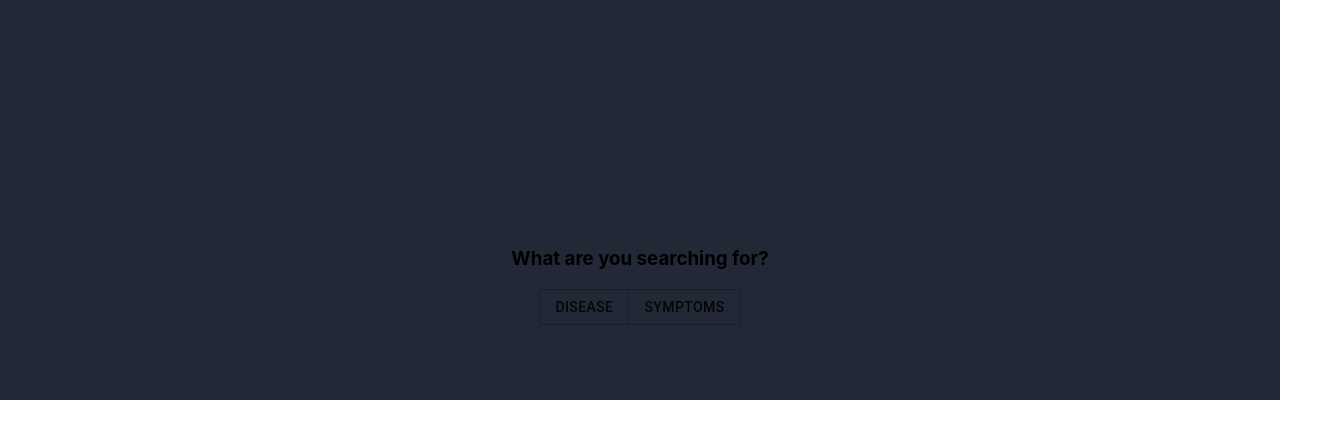
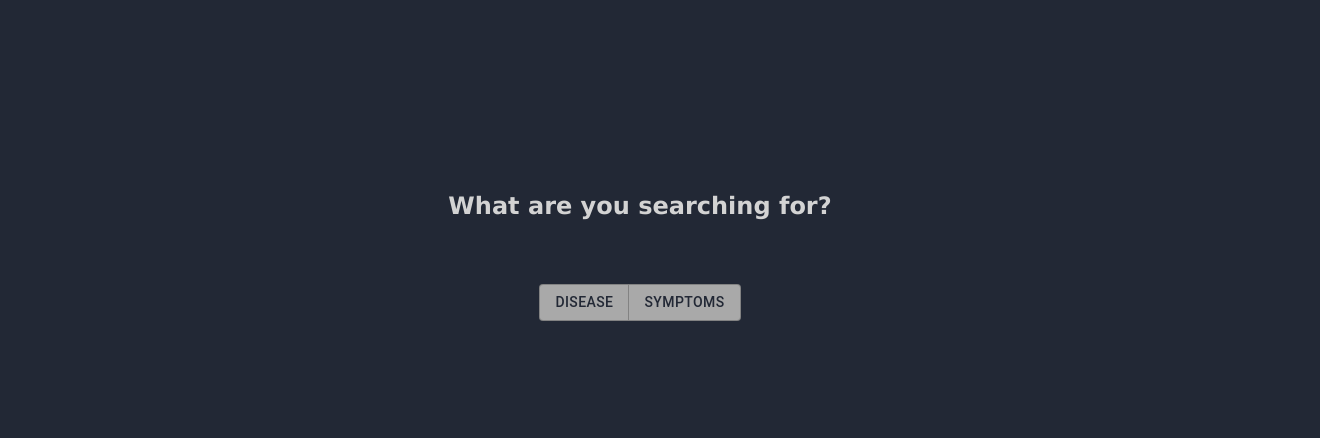
Before and after one commit to IOverflow/SRIfront, a React (Create React App) app: page / in a window 1280 px wide. Shown: the top 438 px of the page, 1320 px wide, since content can reach past the window. Built offline with nearby package versions, Linux system fonts and the light colour scheme.

Commit message:
added styling & delete feature for rendered docs

```diff
--- a/src/App.css
+++ b/src/App.css
@@ -4,7 +4,13 @@
     background-color: rgb(34, 40, 53);
     display: flex;
     flex-direction: column;
-    align-items: flex-start;
+    align-items: center;
+    justify-content: center;
+}
+
+.AppGrid {
+    align-self: center;
+    align-items: center;
     justify-content: center;
 }
 
--- a/src/App.js
+++ b/src/App.js
@@ -2,8 +2,7 @@ import "./App.css";
 import React, { Component } from "react";
 import { DocList } from "./components/document-list/document-list.component";
 import { QueryInput } from "./components/query-input/query-input.component";
-import Document from "./components/document/document.component";
-import Grid from "@material-ui/core/Grid";
+import { Grid } from "@material-ui/core";
 
 class App extends Component {
     state = {
@@ -13,14 +12,17 @@ class App extends Component {
     render() {
         return (
             <div className='App'>
-                <QueryInput
-                    searchHandler={this.search}
-                    resetHandler={() => this.setState({ docs: [] })}
-                />
-                <DocList
-                    docs={this.state.docs}
-                    documentDeleteHandler={this.docDelete}
-                />
+                <Grid container className='AppGrid' spacing={10}>
+                    <Grid item>
+                        <QueryInput
+                            searchHandler={this.search}
+                            resetHandler={() => this.setState({ docs: [] })}
+                        />
+                    </Grid>
+                    <Grid item container alignItems='center' justify='center'>
+                        <DocList docs={this.state.docs} />
+                    </Grid>
+                </Grid>
             </div>
         );
     }
@@ -40,9 +42,7 @@ class App extends Component {
     docDelete = async (docId) => {
         const temp = this.state.docs;
         const filtered = temp.filter((doc) => doc.id !== docId);
-        await this.setState({ docs: filtered }, () =>
-            console.log(this.state.docs)
-        );
+        this.setState({ docs: filtered }, () => console.log(this.state.docs));
     };
 }
 
--- /dev/null
+++ b/src/components/aucomplete/autocomplete.component.jsx
@@ -0,0 +1,2 @@
+import { Input } from "@material-ui/core";
+import React from "react";
--- a/src/components/query-input/query-input.component.jsx
+++ b/src/components/query-input/query-input.component.jsx
@@ -1,19 +1,117 @@
-import React, { Component } from "react";
-import { ButtonGroup, Button, Input } from "@material-ui/core";
+import React, { Component, useState } from "react";
+import {
+    ButtonGroup,
+    Button,
+    Input,
+    withStyles,
+    IconButton,
+    Grid,
+} from "@material-ui/core";
 import "./query-input.styles.css";
+import { ArrowBackIosRounded, SearchRounded } from "@material-ui/icons";
 
-export const QueryInput1 = () => (
-    <div className='query-container'>
-        <InputLabel />
-        <input
-            type='search'
-            name='query'
-            id='query-search'
-            className='query-input'
-        ></input>
-        <GoButton />
-    </div>
-);
+// export const QueryInput = ({ searchHandler, resetHandler }) => {
+//     const [data, setData] = useState({
+//         query: "",
+//         endpoint: "",
+//         searchDisease: false,
+//         searchSymptoms: false,
+//         searchSelected: false,
+//     });
+
+//     const executeSearch = () => {
+//         const endquery = data.endpoint + data.query;
+//         searchHandler(endquery);
+//     };
+
+//     const handleEnter = (event) => {
+//         if (event.charCode === 13) {
+//             executeSearch();
+//         }
+//     };
+
+//     const reset = () => {
+//         setData({
+//             query: "",
+//             endpoint: "",
+//             searchDisease: false,
+//             searchSymptoms: false,
+//             searchSelected: false,
+//         });
+//         resetHandler();
+//     };
+
+//     return (
+//         <div className='query-container'>
+//             {data.searchSelected ? (
+//                 <div className='query-container'>
+//                     <Button onClick={() => reset()}>Go Back</Button>
+//                     <Input
+//                         type='search'
+//                         name='query'
+//                         id='query-search'
+//                         className='query-input'
+//                         placeholder={
+//                             data.searchSymptoms
+//                                 ? "Enter symptoms here"
+//                                 : "Enter disease name here"
+//                         }
+//                         onChange={(e) => {
+//                             //const val = e.target.value;
+//                             //console.log(val);
+//                             //data.query = e.target.value;
+//                             setData({
+//                                 query: e.target.value,
+//                                 endpoint: data.endpoint,
+//                                 searchDisease: data.searchDisease,
+//                                 searchSymptoms: data.searchSymptoms,
+//                                 searchSelected: data.searchSelected,
+//                             });
+//                             console.log(data.query);
+//                         }}
+//                         onKeyPress={(e) => {
+//                             handleEnter(e);
+//                         }}
+//                     ></Input>
+//                     <Button
+//                         className='query-button'
+//                         onClick={() => executeSearch()}
+//                     >
+//                         Buscar
+//                     </Button>
+//                 </div>
+//             ) : (
+//                 <div className='selector-group'>
+//                     <h3>What are you searching for?</h3>
+//                     <ButtonGroup name='search-selector'>
+//                         <Button
+//                             onClick={() =>
+//                                 setData({
+//                                     searchSelected: true,
+//                                     endpoint: "disease",
+//                                 })
+//                             }
+//                         >
+//                             Disease
+//                         </Button>
+//                         <Button
+//                             onClick={() => {
+//                                 setData({
+//                                     searchSymptoms: true,
+//                                     searchSelected: true,
+//                                     endpoint: "search/?query=",
+//                                 });
+//                                 console.log(data);
+//                             }}
+//                         >
+//                             Symptoms
+//                         </Button>
+//                     </ButtonGroup>
+//                 </div>
+//             )}
+//         </div>
+//     );
+// };
 
 export class QueryInput extends Component {
     state = {
@@ -32,8 +130,13 @@ export class QueryInput extends Component {
         return (
             <div className='query-container'>
                 {this.state.searchSelected ? (
-                    <div className='query-container'>
-                        <Button onClick={() => this.reset()}>Go Back</Button>
+                    <Grid container alignItems='center' spacing={0}>
+                        <Grid item xs={1}>
+                            <MyButton onClick={() => this.reset()}>
+                                <ArrowBackIosRounded />
+                            </MyButton>
+                        </Grid>
+                        <Grid item xs={10} container alignItems='center'>
                             <Input
                                 type='search'
                                 name='query'
@@ -51,18 +154,20 @@ export class QueryInput extends Component {
                                     this.handleEnter(e);
                                 }}
                             ></Input>
-                        <Button
-                            className='query-button'
-                            onClick={() => this.executeSearch()}
-                        >
-                            Buscar
-                        </Button>
-                    </div>
+                        </Grid>
+                        <Grid item xs={1}>
+                            <MyButton onClick={() => this.executeSearch()}>
+                                <SearchRounded />
+                            </MyButton>
+                        </Grid>
+                    </Grid>
                 ) : (
                     <div className='selector-group'>
-                        <h3>What are you searching for?</h3>
+                        <h3 className='welcome-message'>
+                            What are you searching for?
+                        </h3>
                         <ButtonGroup name='search-selector'>
-                            <Button
+                            <Button1
                                 onClick={() =>
                                     this.setState({
                                         searchDisease: true,
@@ -72,8 +177,8 @@ export class QueryInput extends Component {
                                 }
                             >
                                 Disease
-                            </Button>
-                            <Button
+                            </Button1>
+                            <Button1
                                 onClick={() =>
                                     this.setState({
                                         searchSymptoms: true,
@@ -83,7 +188,7 @@ export class QueryInput extends Component {
                                 }
                             >
                                 Symptoms
-                            </Button>
+                            </Button1>
                         </ButtonGroup>
                     </div>
                 )}
@@ -108,14 +213,18 @@ export class QueryInput extends Component {
     }
 }
 
-const InputLabel = () => (
-    <label className='query-label' align='justify'>
-        Search
-    </label>
-);
+const MyButton = withStyles({
+    root: {
+        color: "darkGrey",
+        width: "fit-content",
+        alignSelf: "flex-start",
+        borderStyle: "ridge",
+    },
+})(IconButton);
 
-class GoButton extends Component {
-    render() {
-        return <button className='query-button'>Buscar</button>;
-    }
-}
+const Button1 = withStyles({
+    root: {
+        color: " rgb(34, 40, 53)",
+        backgroundColor: "darkGrey",
+    },
+})(Button);
--- a/src/components/query-input/query-input.styles.css
+++ b/src/components/query-input/query-input.styles.css
@@ -1,5 +1,16 @@
+.welcome-message {
+    color: lightgrey;
+    font-family: "Lucida Sans", "Lucida Sans Regular", "Lucida Grande",
+        "Lucida Sans Unicode", Geneva, Verdana, sans-serif;
+    font-size: 18pt;
+    margin-bottom: 10%;
+    margin-top: 10%;
+}
+
 .query-input {
-    background-color: lightblue;
+    background-color: lightgrey;
+    border-radius: 3px;
+    width: 100%;
 }
 
 .query-label {
@@ -19,6 +30,7 @@
     size: initial;
     border-style: ridge;
     width: fit-content;
+    color: ivory;
 }
 
 .selector-group {
--- a/src/index.css
+++ b/src/index.css
@@ -1,13 +1,14 @@
 body {
-  margin: 0;
-  font-family: -apple-system, BlinkMacSystemFont, 'Segoe UI', 'Roboto', 'Oxygen',
-    'Ubuntu', 'Cantarell', 'Fira Sans', 'Droid Sans', 'Helvetica Neue',
-    sans-serif;
-  -webkit-font-smoothing: antialiased;
-  -moz-osx-font-smoothing: grayscale;
+    margin: 0;
+    font-family: -apple-system, BlinkMacSystemFont, "Segoe UI", "Roboto",
+        "Oxygen", "Ubuntu", "Cantarell", "Fira Sans", "Droid Sans",
+        "Helvetica Neue", sans-serif;
+    -webkit-font-smoothing: antialiased;
+    -moz-osx-font-smoothing: grayscale;
+    background-color: rgb(34, 40, 53);
 }
 
 code {
-  font-family: source-code-pro, Menlo, Monaco, Consolas, 'Courier New',
-    monospace;
+    font-family: source-code-pro, Menlo, Monaco, Consolas, "Courier New",
+        monospace;
 }
```
Also changed, not shown: src/components/document-list/document-list.component.jsx (+12 -17 lines), src/components/document/document.component.jsx (+116 -62 lines), src/components/aucomplete/automplete.styles.css (added). Lines whose indentation alone changed are shown as unchanged.
